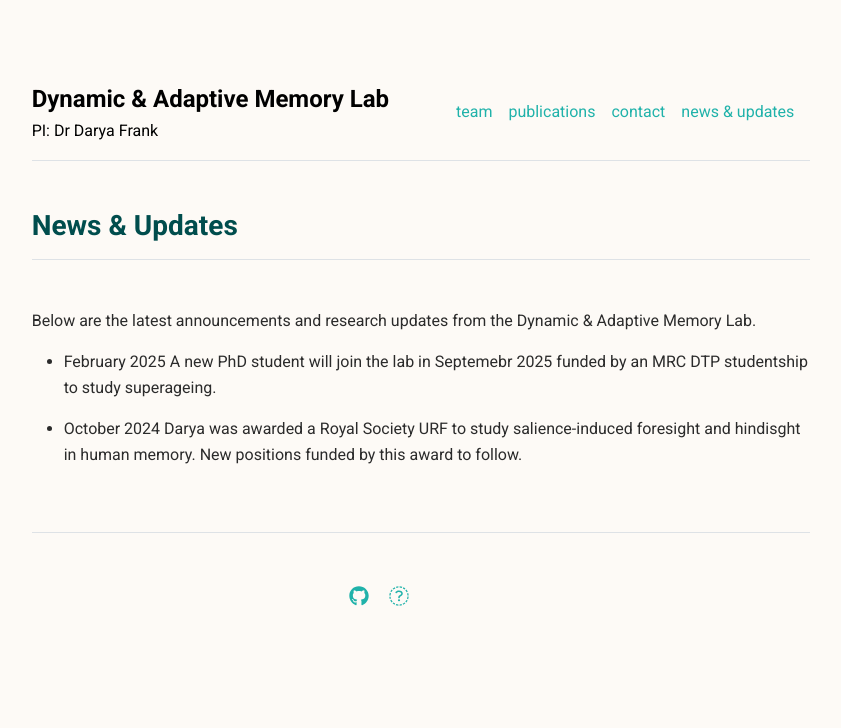
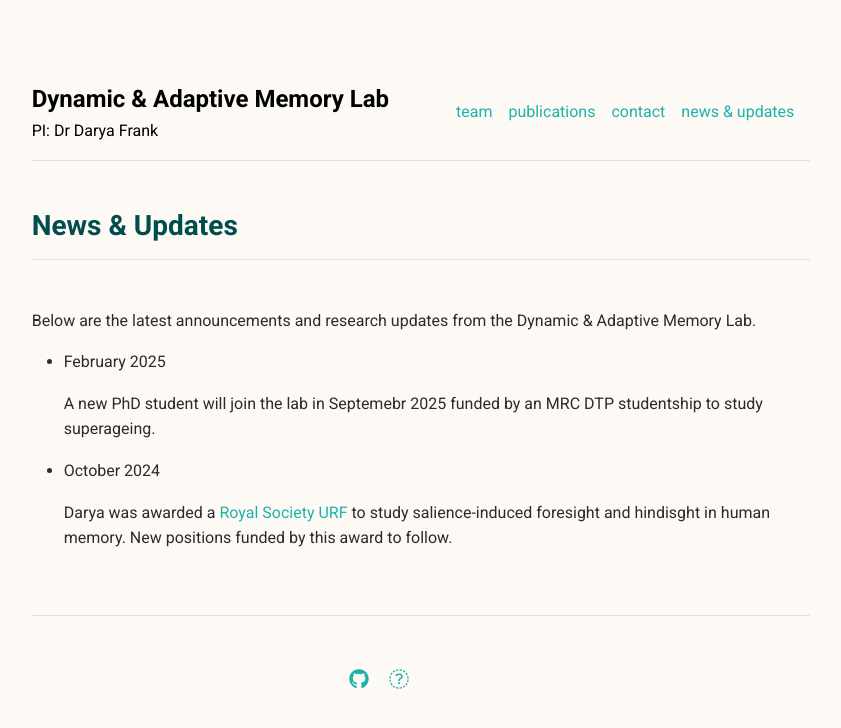
Before and after one commit to frank-dam-lab/frank-dam-lab.github.io, a Jekyll site: the page built from news.md, in a window 1280 px wide. Shown: the top 728 px of the page, without its empty margins (219-1060 px from the left). Built offline with Jekyll 4.4.1, drawn with Linux system fonts in a browser that asks for light colours; part of the change alters nothing that is shown.

Commit message:
Update news.md

```diff
--- a/news.md
+++ b/news.md
@@ -6,7 +6,9 @@ title: "News & Updates"
 Below are the latest announcements and research updates from the Dynamic & Adaptive Memory Lab.
 
 * February 2025
+
   A new PhD student will join the lab in Septemebr 2025 funded by an MRC DTP studentship to study superageing.
 
 * October 2024
-  Darya was awarded a Royal Society URF to study salience-induced foresight and hindisght in human memory. New positions funded by this award to follow.
+
+  Darya was awarded a [Royal Society URF](https://royalsociety.org/news/2024/10/early-career-researchers-grants-announced/) to study salience-induced foresight and hindisght in human memory. New positions funded by this award to follow.
```
